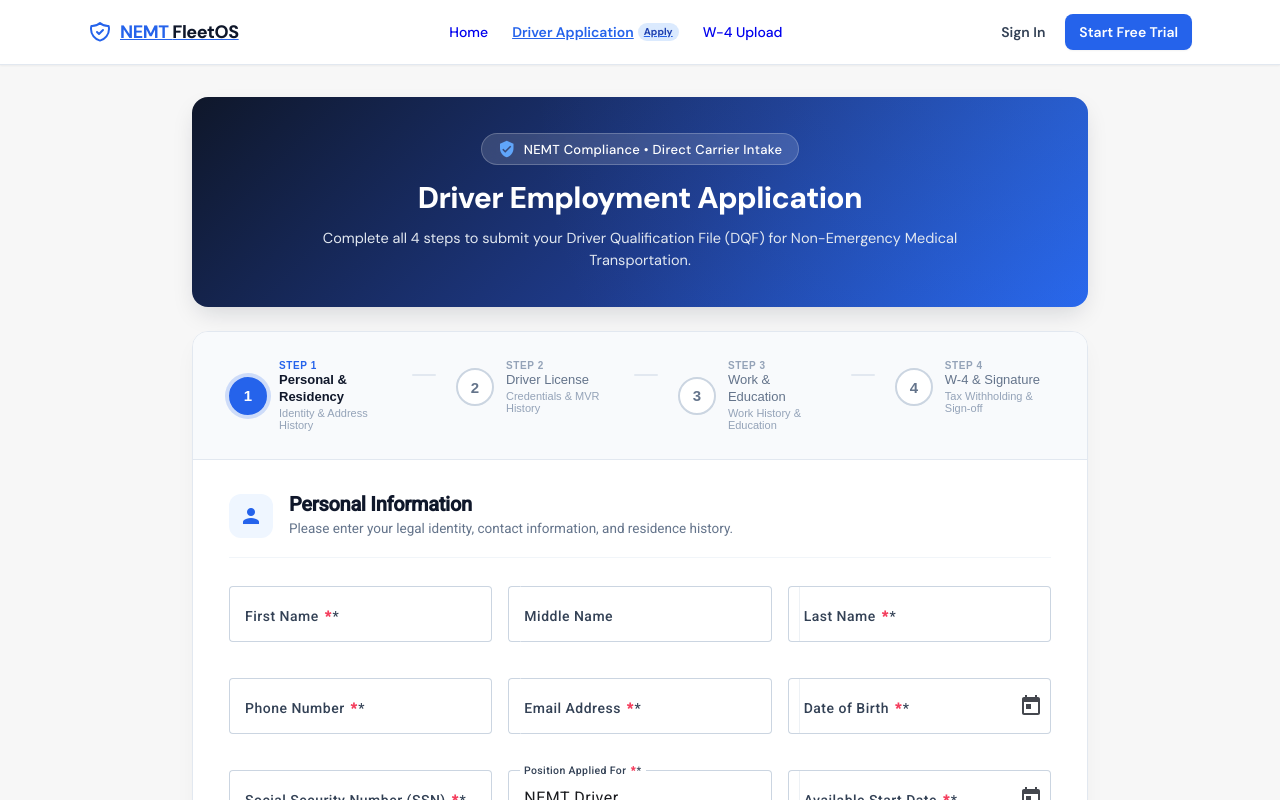
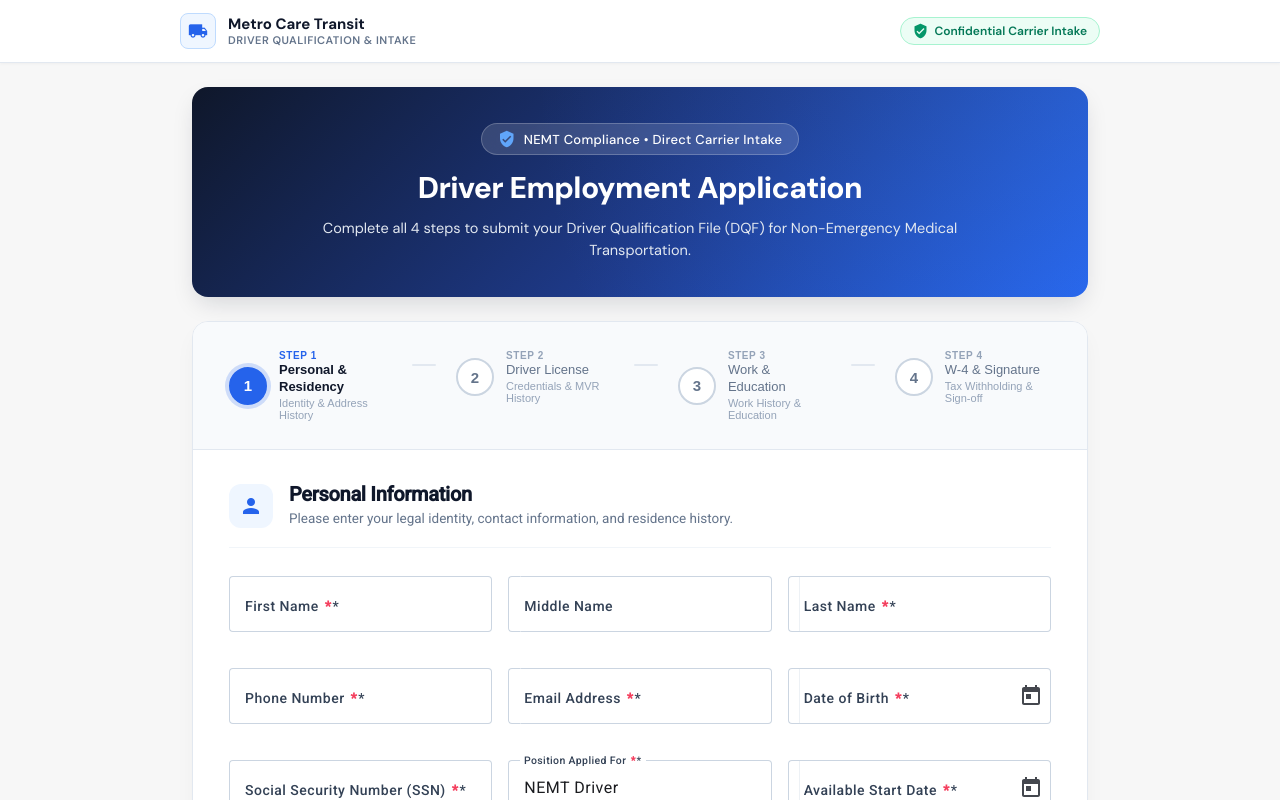
Before and after one commit to Israel2000/nemt-driver-app, an Angular app: page /driver in a window 1280 px wide. Shown: the top 800 px of the page. Built offline with nearby package versions, Linux system fonts and the light colour scheme.

Commit message:
refactor(marketing): clean business-facing marketing navbar and isolate distraction-free driver applicant portal

```diff
--- a/src/app/app.routes.ts
+++ b/src/app/app.routes.ts
@@ -23,8 +23,9 @@ import { WorkspaceBillingComponent } from './pages/admin/workspace-billing/works
 import { authGuard } from './guards/auth.guard';
 
 export const routes: Routes = [
-  // --- STANDALONE PUBLIC DRIVER ONBOARDING (Direct template navbar, no layout inheritance) ---
+  // --- STANDALONE DISTRACTION-FREE APPLICANT PORTAL (Decoupled from marketing shell) ---
   { path: 'driver', component: DriverApplicationComponent },
+  { path: 'apply', component: DriverApplicationComponent },
 
   // --- PUBLIC MARKETING & ONBOARDING SURFACE ---
   {
@@ -37,6 +38,7 @@ export const routes: Routes = [
       { path: 'driver/vault', component: DriverVaultComponent },
       { path: 'driver/dvir', component: DriverDvirComponent },
       { path: 'login', component: LoginComponent },
+      { path: 'admin/login', redirectTo: 'login', pathMatch: 'full' },
       { path: 'access-denied', component: AccessDeniedComponent }
     ]
   },
--- a/src/app/layouts/public-layout/public-layout.component.ts
+++ b/src/app/layouts/public-layout/public-layout.component.ts
@@ -1,53 +1,16 @@
 import { Component } from '@angular/core';
 import { CommonModule } from '@angular/common';
-import { RouterModule, RouterOutlet, RouterLink, RouterLinkActive } from '@angular/router';
+import { RouterModule, RouterOutlet } from '@angular/router';
+import { PublicNavbarComponent } from './components/public-navbar/public-navbar.component';
 
 @Component({
   selector: 'app-public-layout',
   standalone: true,
-  imports: [CommonModule, RouterModule, RouterOutlet, RouterLink, RouterLinkActive],
+  imports: [CommonModule, RouterModule, RouterOutlet, PublicNavbarComponent],
   template: `
     <div class="min-h-screen flex flex-col bg-slate-50 text-slate-900 font-sans">
-      <!-- Top Marketing Navigation Bar -->
-      <header class="sticky top-0 z-50 w-full bg-white/95 backdrop-blur border-b border-slate-200 shadow-sm">
-        <div class="max-w-7xl mx-auto px-4 sm:px-6 lg:px-8 h-16 flex items-center justify-between">
-
-          <!-- Logo & Brand -->
-          <a routerLink="/" class="flex items-center gap-2.5 text-blue-600 font-bold text-xl tracking-tight">
-            <div class="w-9 h-9 rounded-lg bg-blue-600 text-white flex items-center justify-center shadow-sm">
-              <svg class="w-5 h-5" fill="none" stroke="currentColor" viewBox="0 0 24 24">
-                <path stroke-linecap="round" stroke-linejoin="round" stroke-width="2" d="M9 12l2 2 4-4m5.618-4.016A11.955 11.955 0 0112 2.944a11.955 11.955 0 01-8.618 3.04A12.02 12.02 0 003 9c0 5.591 3.824 10.29 9 11.622 5.176-1.332 9-6.03 9-11.622 0-1.042-.133-2.052-.382-3.016z"/>
-              </svg>
-            </div>
-            <span>NEMT <span class="text-slate-900 font-extrabold">FleetOS</span></span>
-          </a>
-
-          <!-- Middle Navigation Links -->
-          <nav class="hidden md:flex items-center gap-8 text-sm font-medium text-slate-600">
-            <a routerLink="/" routerLinkActive="text-blue-600 font-semibold" [routerLinkActiveOptions]="{ exact: true }" class="hover:text-blue-600 transition-colors">
-              Home
-            </a>
-            <a routerLink="/driver" routerLinkActive="text-blue-600 font-semibold" class="hover:text-blue-600 transition-colors flex items-center gap-1.5">
-              <span>Driver Application</span>
-              <span class="px-2 py-0.5 text-[10px] font-bold bg-blue-50 text-blue-700 rounded-full border border-blue-200">Apply</span>
-            </a>
-            <a routerLink="/w4-upload" routerLinkActive="text-blue-600 font-semibold" class="hover:text-blue-600 transition-colors">
-              W-4 Upload
-            </a>
-          </nav>
-
-          <!-- Right Action & Sign In CTAs -->
-          <div class="flex items-center gap-3">
-            <a routerLink="/admin" class="text-sm font-semibold text-slate-700 hover:text-blue-600 px-3.5 py-2 transition-colors">
-              Sign In
-            </a>
-            <a routerLink="/admin" class="text-sm font-semibold bg-blue-600 hover:bg-blue-700 text-white px-4 py-2 rounded-lg shadow-sm transition-all shadow-blue-500/20">
-              Start Free Trial
-            </a>
-          </div>
-
-        </div>
-      </header>
+      <!-- Public Marketing Navbar (Strictly business-facing) -->
+      <app-public-navbar></app-public-navbar>
 
       <!-- Main Page Surface -->
       <main class="flex-1">
--- a/src/app/pages/admin/candidate-ats/candidate-ats.component.html
+++ b/src/app/pages/admin/candidate-ats/candidate-ats.component.html
@@ -6,7 +6,7 @@
     </div>
     <div class="canvas-actions">
       <button mat-flat-button color="primary" (click)="copyApplicationLink()" class="canvas-action-btn">
-        <mat-icon>share</mat-icon> Copy Job Application Link
+        <mat-icon>content_copy</mat-icon> Share Job Link
       </button>
       <a mat-stroked-button color="primary" routerLink="/driver" target="_blank" class="canvas-action-btn">
         <mat-icon>open_in_new</mat-icon> View Applicant Portal
--- a/src/app/pages/home/home.component.html
+++ b/src/app/pages/home/home.component.html
@@ -246,6 +246,7 @@
 
         <!-- Card 2: Medicaid Audit Shield -->
         <div class="feature-card highlight-border" id="compliance">
+          <span id="audit-shield" class="anchor-target"></span>
           <div class="card-top-tag">Continuous Protection</div>
           <div class="feature-icon-circle emerald">
             <mat-icon>verified_user</mat-icon>
--- a/src/app/transportations/driver-forms/driver-forms.component.css
+++ b/src/app/transportations/driver-forms/driver-forms.component.css
@@ -1,3 +1,104 @@
+/* ==========================================================================
+   Applicant Topbar (Distraction-Free Minimalist Shell)
+   ========================================================================== */
+.applicant-topbar {
+  width: 100%;
+  background: #ffffff;
+  border-bottom: 1px solid #e2e8f0;
+  box-shadow: 0 1px 3px rgba(0, 0, 0, 0.04);
+  position: sticky;
+  top: 0;
+  z-index: 50;
+  margin-bottom: 24px;
+}
+
+.applicant-topbar-container {
+  max-width: 960px;
+  margin: 0 auto;
+  padding: 0 20px;
+  height: 62px;
+  display: flex;
+  align-items: center;
+  justify-content: space-between;
+}
+
+.applicant-brand {
+  display: flex;
+  align-items: center;
+  gap: 12px;
+}
+
+.applicant-logo-icon {
+  width: 36px;
+  height: 36px;
+  border-radius: 8px;
+  background: #eff6ff;
+  border: 1px solid #bfdbfe;
+  display: flex;
+  align-items: center;
+  justify-content: center;
+  color: #2563eb;
+}
+
+.applicant-logo-icon mat-icon {
+  font-size: 20px;
+  width: 20px;
+  height: 20px;
+}
+
+.applicant-brand-info {
+  display: flex;
+  flex-direction: column;
+}
+
+.applicant-company-name {
+  font-size: 15px;
+  font-weight: 700;
+  color: #0f172a;
+  line-height: 1.2;
+}
+
+.applicant-portal-badge {
+  font-size: 11px;
+  font-weight: 600;
+  color: #64748b;
+  text-transform: uppercase;
+  letter-spacing: 0.5px;
+}
+
+.applicant-secure-badge {
+  display: inline-flex;
+  align-items: center;
+  gap: 6px;
+  font-size: 12px;
+  font-weight: 600;
+  color: #047857;
+  background: #ecfdf5;
+  border: 1px solid #a7f3d0;
+  padding: 5px 12px;
+  border-radius: 9999px;
+}
+
+.applicant-secure-badge mat-icon {
+  font-size: 16px;
+  width: 16px;
+  height: 16px;
+  color: #059669;
+}
+
+@media (max-width: 640px) {
+  .applicant-topbar-container {
+    padding: 0 14px;
+    height: 56px;
+  }
+  .applicant-secure-badge span {
+    display: none;
+  }
+  .applicant-secure-badge {
+    padding: 6px;
+  }
+}
+
 /* ==========================================================================
    Header Banner (Polished Embedded Card Banner)
    ========================================================================== */
--- a/src/app/transportations/driver-forms/driver-forms.component.html
+++ b/src/app/transportations/driver-forms/driver-forms.component.html
@@ -1,37 +1,21 @@
-<!-- TOP MARKETING NAVBAR -->
-<nav class="w-full bg-white border-b border-slate-200 shadow-sm sticky top-0 z-50 mb-8">
-  <div class="max-w-6xl mx-auto px-4 sm:px-6 h-16 flex items-center justify-between">
-
-    <!-- Logo -->
-    <a routerLink="/" class="flex items-center gap-2 text-blue-600 font-bold text-lg tracking-tight">
-      <svg class="w-6 h-6" fill="none" stroke="currentColor" viewBox="0 0 24 24">
-        <path stroke-linecap="round" stroke-linejoin="round" stroke-width="2" d="M9 12l2 2 4-4m5.618-4.016A11.955 11.955 0 0112 2.944a11.955 11.955 0 01-8.618 3.04A12.02 12.02 0 003 9c0 5.591 3.824 10.29 9 11.622 5.176-1.332 9-6.03 9-11.622 0-1.042-.133-2.052-.382-3.016z"/>
-      </svg>
-      <span>NEMT <span class="text-slate-900 font-extrabold">FleetOS</span></span>
-    </a>
-
-    <!-- Center Links -->
-    <div class="hidden sm:flex items-center gap-6 text-sm font-medium text-slate-600">
-      <a routerLink="/" class="hover:text-blue-600 transition-colors">Home</a>
-      <a routerLink="/driver" class="text-blue-600 font-semibold flex items-center gap-1">
-        <span>Driver Application</span>
-        <span class="px-1.5 py-0.5 text-[10px] bg-blue-100 text-blue-800 rounded-full font-bold">Apply</span>
-      </a>
-      <a routerLink="/w4-upload" class="hover:text-blue-600 transition-colors">W-4 Upload</a>
+<!-- MINIMALIST DISTRACTION-FREE APPLICANT TOP BAR -->
+<header class="applicant-topbar">
+  <div class="applicant-topbar-container">
+    <div class="applicant-brand">
+      <div class="applicant-logo-icon">
+        <mat-icon>local_shipping</mat-icon>
+      </div>
+      <div class="applicant-brand-info">
+        <span class="applicant-company-name">Metro Care Transit</span>
+        <span class="applicant-portal-badge">Driver Qualification &amp; Intake</span>
+      </div>
     </div>
-
-    <!-- Sign In / Admin CTAs -->
-    <div class="flex items-center gap-3">
-      <a routerLink="/admin" class="text-xs sm:text-sm font-semibold text-slate-700 hover:text-blue-600 px-2 py-1.5 transition-colors">
-        Sign In
-      </a>
-      <a routerLink="/admin" class="text-xs sm:text-sm font-semibold bg-blue-600 hover:bg-blue-700 text-white px-3.5 py-2 rounded-lg shadow-sm transition-all">
-        Start Free Trial
-      </a>
+    <div class="applicant-secure-badge">
+      <mat-icon>verified_user</mat-icon>
+      <span>Confidential Carrier Intake</span>
     </div>
-
   </div>
-</nav>
+</header>
 
 <!-- Header Banner -->
 <div class="header-banner">
--- a/src/app/transportations/driver-forms/driver-forms.component.ts
+++ b/src/app/transportations/driver-forms/driver-forms.component.ts
@@ -14,7 +14,6 @@ import {
   Validators,
   ReactiveFormsModule
 } from '@angular/forms';
-import { RouterModule, RouterLink } from '@angular/router';
 
 // Angular Material Modules
 import { MatCardModule } from '@angular/material/card';
@@ -41,8 +40,6 @@ import { W4UploadComponent, UploadedDoc } from '../w4-upload/w4-upload.component
   imports: [
     CommonModule,
     ReactiveFormsModule,
-    RouterModule,
-    RouterLink,
     MatCardModule,
     MatFormFieldModule,
     MatInputModule,
```
Also changed, not shown: src/app/layouts/public-layout/components/public-navbar/public-navbar.component.html (+4 -16 lines), src/app/layouts/public-layout/public-layout.component.html (+2 -30 lines), src/app/pages/driver-application/driver-application.component.html (+15 -31 lines).
